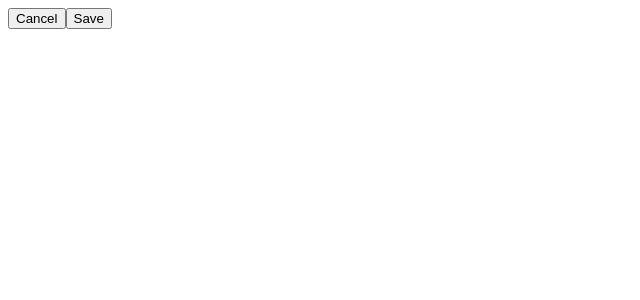
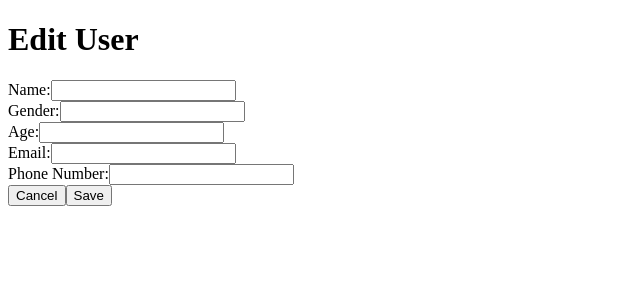
Before and after one commit to vinhngthanh/PatientsManager, a React (Create React App) app in the folder client/crud/: page /edit/1 in a window 1280 px wide. Shown: the top 300 px of the page, without its empty margins (0-640 px from the left). Built offline with nearby package versions, Linux system fonts and the light colour scheme.

Commit message:
adding basic functionalities for editing

```diff
--- a/client/crud/src/components/CreatePatient.js
+++ b/client/crud/src/components/CreatePatient.js
@@ -2,7 +2,7 @@ import React, { useState } from "react";
 import { useNavigate } from "react-router-dom";
 import axios from "axios";
 
-function CreateUser() {
+function CreatePatient() {
   const [name, setName] = useState("");
   const [gender, setGender] = useState("");
   const [age, setAge] = useState("");
@@ -121,4 +121,4 @@ function CreateUser() {
   );
 }
 
-export default CreateUser;
+export default CreatePatient;
--- a/client/crud/src/components/EditPatient.js
+++ b/client/crud/src/components/EditPatient.js
@@ -1,21 +1,125 @@
-import React from "react";
-import { useNavigate } from "react-router-dom";
+import React, { useState } from "react";
+import { useNavigate, useParams } from "react-router-dom";
+import axios from "axios";
 
-function ComponentName() {
+function EditPatient() {
+  const { patientId } = useParams();
+  const [name, setName] = useState("");
+  const [gender, setGender] = useState("");
+  const [age, setAge] = useState("");
+  const [email, setEmail] = useState("");
+  const [phoneNumber, setPhoneNumber] = useState("");
+  const [error, setError] = useState("");
   const navigate = useNavigate();
 
   const cancel = () => {
     navigate(`/`);
   };
 
-  const save = () => {};
+  const save = () => {
+    if (isNaN(age)) {
+      setError("Age must be a number");
+      return;
+    }
+
+    const newUser = {
+      name,
+      gender,
+      age,
+      email,
+      phoneNumber,
+    };
+
+    axios
+      .put(`http://localhost:8080/${patientId}`, newUser)
+      .then(() => {
+        navigate(`/`);
+      })
+      .catch((error) => {
+        console.error("Error creating user:", error);
+        if (error.response) {
+          setError(`Server responded with status: ${error.response.status}`);
+        } else if (error.request) {
+          setError("No response received from server. Please try again later.");
+        } else {
+          setError(`Error in setting up request: ${error.message}`);
+        }
+      });
+  };
 
   return (
     <div>
-      <button onClick={() => cancel()}>Cancel</button>
-      <button onClick={() => save()}>Save</button>
+      <h1>Edit User</h1>
+      {error && <div>{error}</div>}
+      <form
+        onSubmit={(e) => {
+          e.preventDefault();
+          save();
+        }}
+      >
+        <div>
+          <label>
+            Name:
+            <input
+              type="text"
+              value={name}
+              onChange={(e) => setName(e.target.value)}
+              required
+            />
+          </label>
+        </div>
+        <div>
+          <label>
+            Gender:
+            <input
+              type="text"
+              value={gender}
+              onChange={(e) => setGender(e.target.value)}
+              required
+            />
+          </label>
+        </div>
+        <div>
+          <label>
+            Age:
+            <input
+              type="text"
+              value={age}
+              onChange={(e) => setAge(e.target.value)}
+              required
+            />
+          </label>
+        </div>
+        <div>
+          <label>
+            Email:
+            <input
+              type="email"
+              value={email}
+              onChange={(e) => setEmail(e.target.value)}
+            />
+          </label>
+        </div>
+        <div>
+          <label>
+            Phone Number:
+            <input
+              type="text"
+              value={phoneNumber}
+              onChange={(e) => setPhoneNumber(e.target.value)}
+              required
+            />
+          </label>
+        </div>
+        <div>
+          <button type="button" onClick={cancel}>
+            Cancel
+          </button>
+          <button type="submit">Save</button>
+        </div>
+      </form>
     </div>
   );
 }
 
-export default ComponentName;
+export default EditPatient;
```
Also changed, not shown: 1 other file (tests, documents, lock files or other folders).
